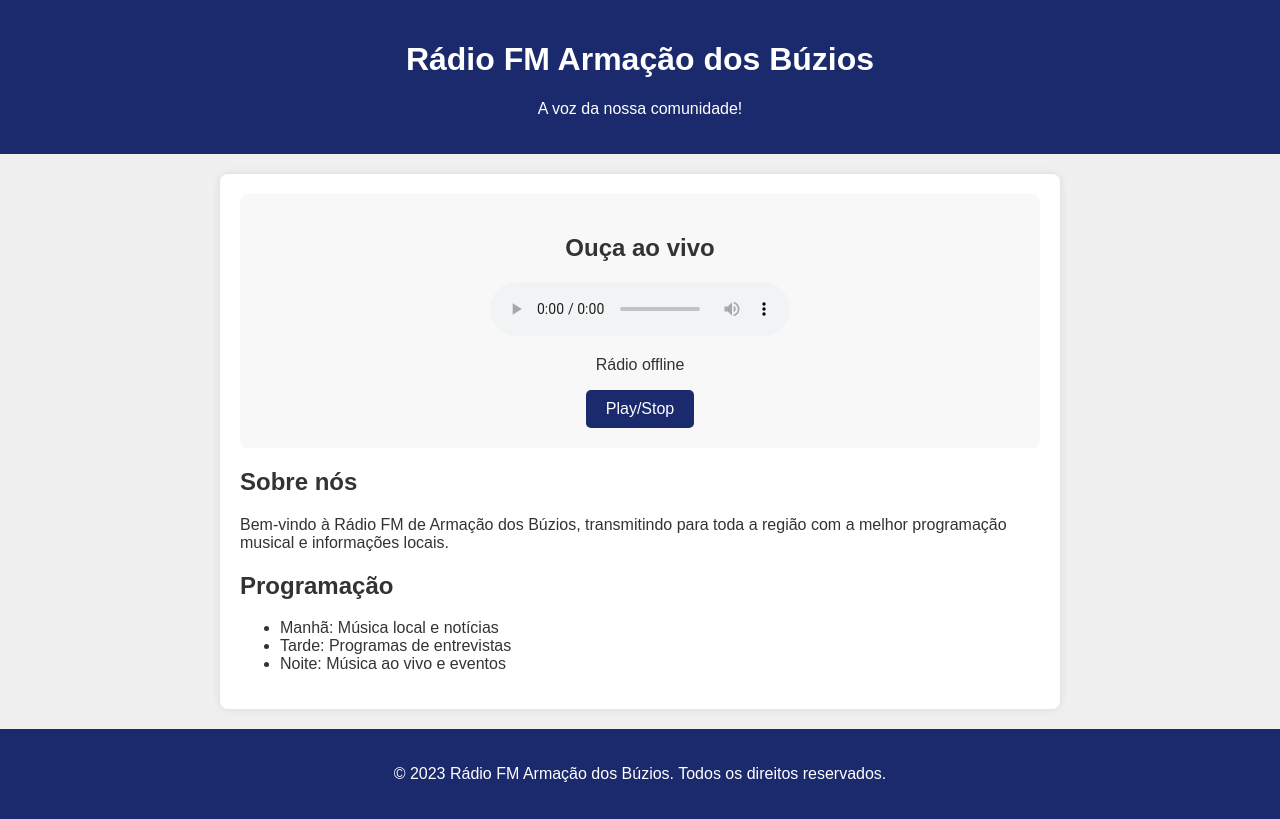
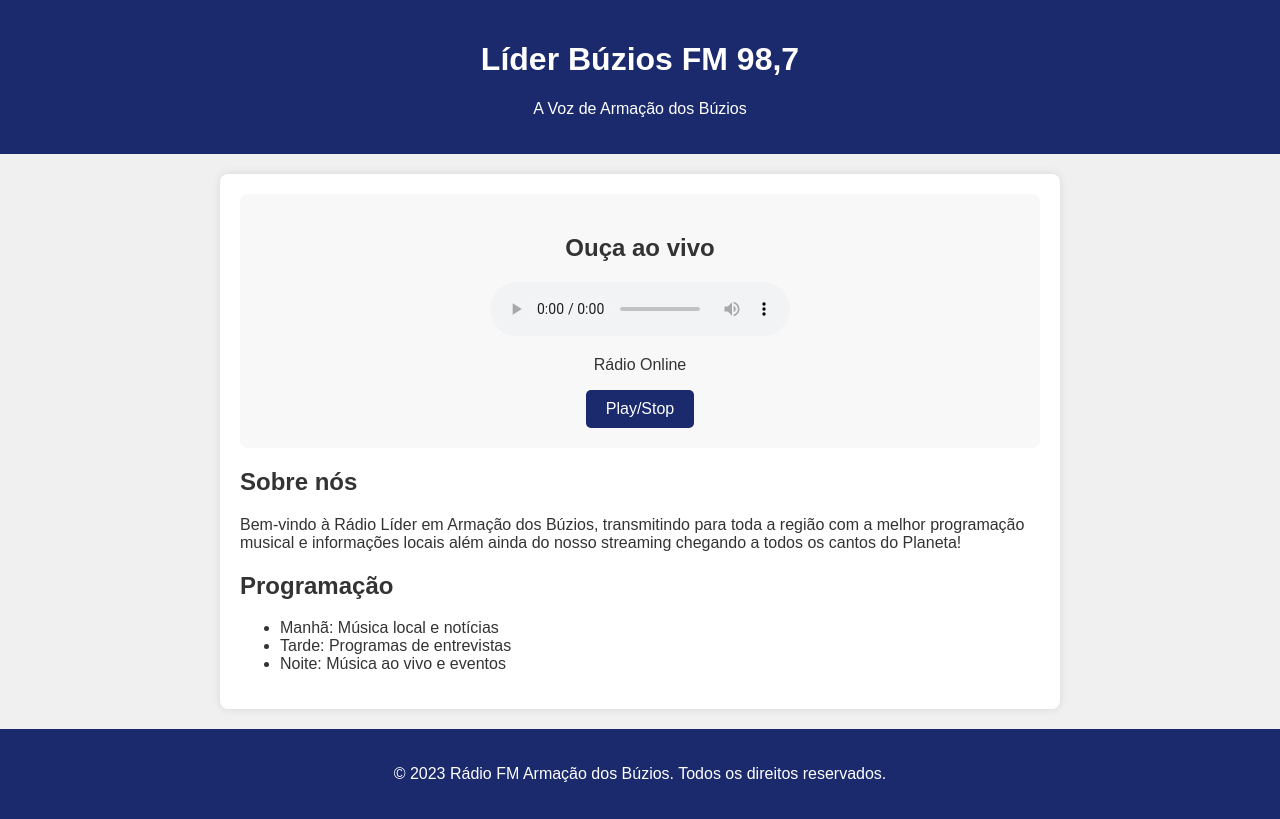
Before and after one commit to Sandrumms/liderbuzios, a plain HTML site: page index.html in a window 1280 px wide. Drawn offline with Linux system fonts and the light colour scheme.

Commit message:
Adicionei novos testes

```diff
--- a/index.html
+++ b/index.html
@@ -3,7 +3,7 @@
 <head>
     <meta charset="UTF-8">
     <meta name="viewport" content="width=device-width, initial-scale=1.0">
-    <title>Rádio FM Armação dos Búzios</title>
+    <title>Rádio Líder Búzios</title>
     <style>
         body {
             font-family: Arial, sans-serif;
@@ -55,8 +55,8 @@
 </head>
 <body>
     <header>
-        <h1>Rádio FM Armação dos Búzios</h1>
-        <p>A voz da nossa comunidade!</p>
+        <h1>Líder Búzios FM 98,7</h1>
+        <p>A Voz de Armação dos Búzios</p>
     </header>
 
     <div class="container">
@@ -66,12 +66,12 @@
                 <source src="https://stm3.hoststreaming.com.br:7014/;?type=http&nocache=2" type="audio/mpeg">
                 Seu navegador não suporta o elemento de áudio.
             </audio>
-            <p id="status">Rádio offline</p>
+            <p id="status">Rádio Online</p>
             <button onclick="togglePlay()">Play/Stop</button>
         </div>
 
         <h2>Sobre nós</h2>
-        <p>Bem-vindo à Rádio FM de Armação dos Búzios, transmitindo para toda a região com a melhor programação musical e informações locais.</p>
+        <p>Bem-vindo à Rádio Líder em Armação dos Búzios, transmitindo para toda a região com a melhor programação musical e informações locais além ainda do nosso streaming chegando a todos os cantos do Planeta!</p>
 
         <h2>Programação</h2>
         <ul>
```
